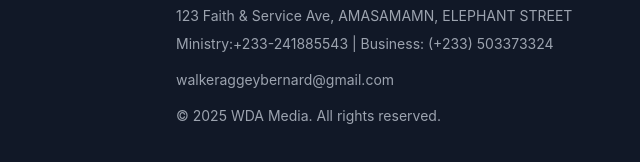
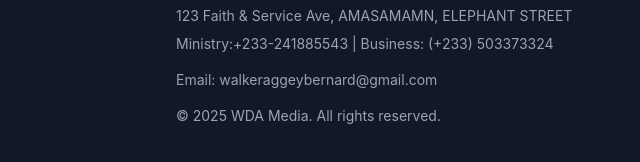
Before and after one commit to Admin85543/test3, a plain HTML site: page index.html in a window 1280 px wide. Shown: the part 3816-3978 px from the top of the page, 480-1120 px from the left. Drawn offline with nearby package versions, Linux system fonts and the light colour scheme.

Commit message:
Update index.html

```diff
--- a/index.html
+++ b/index.html
@@ -319,7 +319,7 @@ frameborder="0"
                 <h5 class="text-lg font-bold mb-3 text-white">The WDA MEDIA</h5>
                 <p class="text-sm text-gray-400">123 Faith & Service Ave, AMASAMAMN, ELEPHANT STREET</p>
                 <p class="text-sm text-gray-400 mt-2">Ministry:+233-241885543 | Business: (+233) 503373324</p>
-                <P Class="text-sm text-gray-400 mt-4">walkeraggeybernard@gmail.com</P>
+                <P Class="text-sm text-gray-400 mt-4">Email: walkeraggeybernard@gmail.com</P>
                 <p class="text-sm text-gray-400 mt-4">&copy; 2025 WDA Media. All rights reserved.</p>
             </div>
         </div>
```
